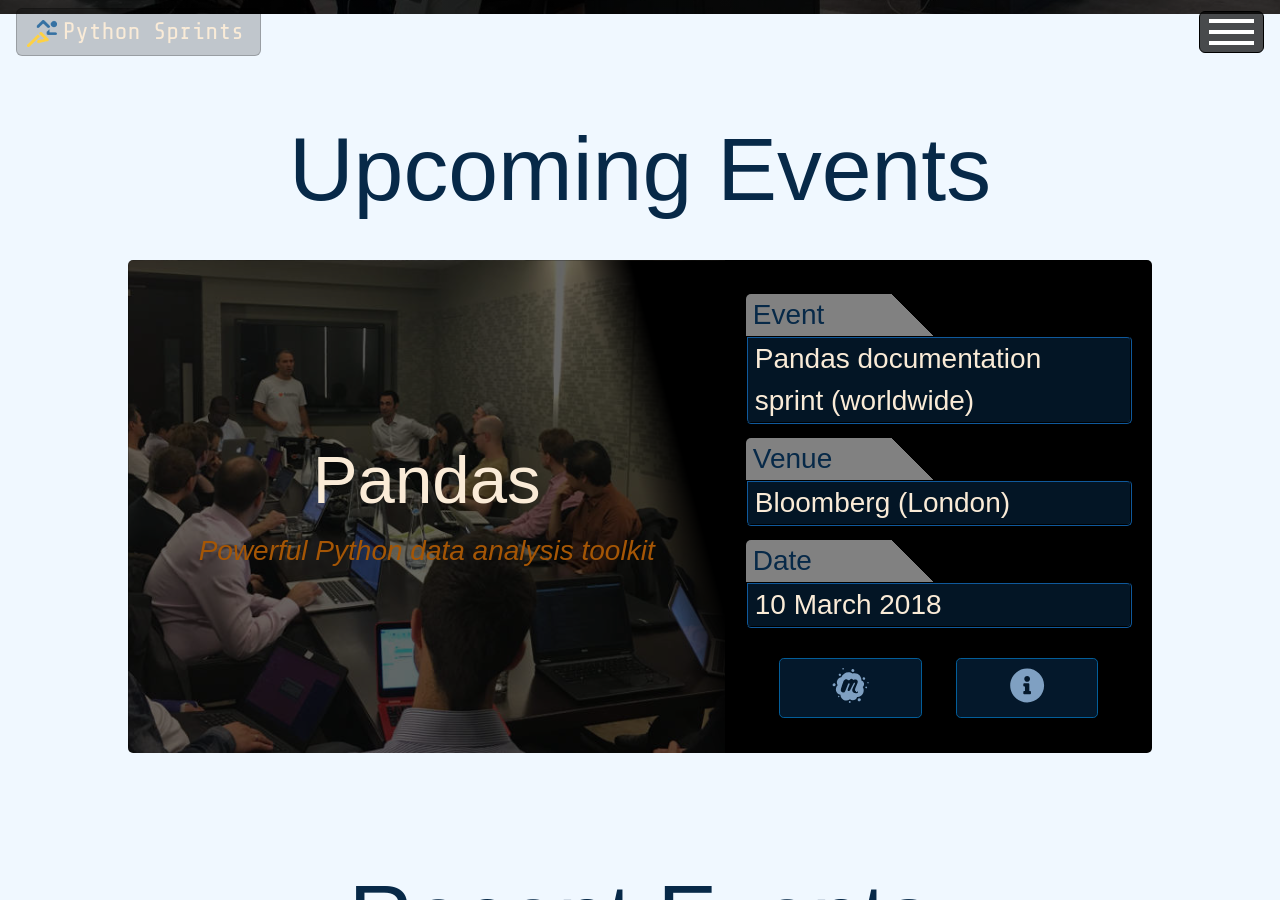
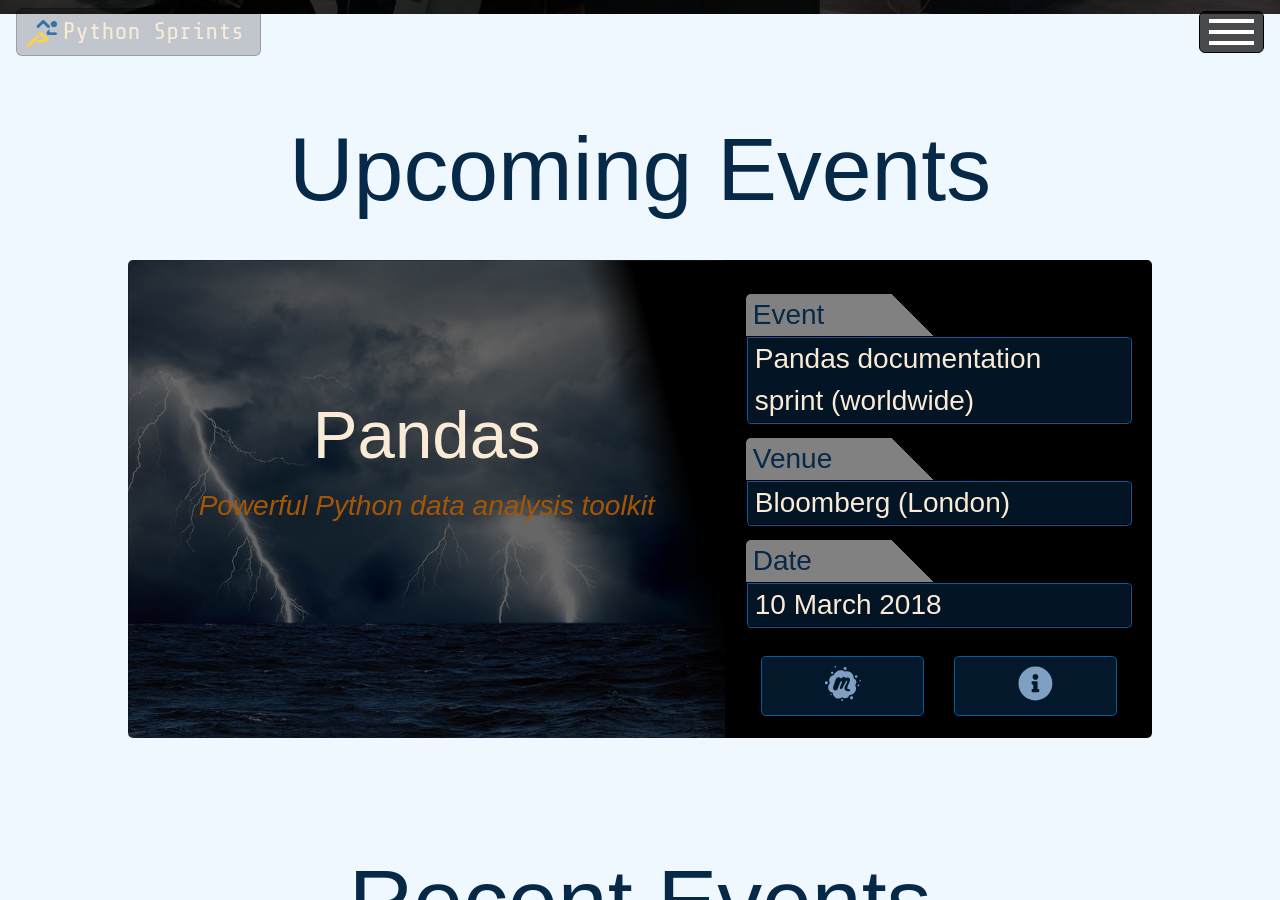
Before and after one commit to python-sprints/python-sprints.github.io, a Jekyll site: the page built from _pages/03_events.html, in a window 1280 px wide and 900 px high, scrolled down 479 px. Built offline with Jekyll 4.4.1, drawn with Linux system fonts in a browser that asks for light colours; nearby versions of some CDN libraries; some web fonts are replaced.

Commit message:
Fixed setting background image for events in event_layout.html - they were being set on the same class overriding the multiple instances due to for loop. Now the background image is set on a div with an id made up of unique post id (generated automatically by jekyll). Reworked how buttons are displayed in event view to two columns on large screen and one column on mobiles. Introduced similar setup in post layout, in case no dedicated website for an event is present - only one button will be shown. Styled post layout and events page.

```diff
--- a/_includes/event_layout.html
+++ b/_includes/event_layout.html
@@ -1,15 +1,22 @@
+{% comment %}
+Please note that css will not accept an id starting with a number which is
+what post.id starts with (date) or containing "."
+I also remove "/" to make the id more readable.
+{% endcomment %}
+
+{% assign post_id = include.post.id | remove: "/" | remove: "." | prepend: "_" %}
+{% assign post_id_selector = post_id | prepend: "#" %}
 {% if include.post.image %}
     {% assign image = include.post.image %}
 {% else %}
-    {% assign image = "{{ site.baseurl }}/static/images/events/default_image_800x800px.jpeg" %}
+    {% assign image = "static/images/events/default_image_800x800px.jpeg" %}
 {% endif %}
 <style>
-    .events-page__img-container {
+    {{ post_id_selector }} {
         background-image: linear-gradient(rgba(0, 0, 0, 0.6), rgba(0, 0, 0, 0.6)), url("{{ site.baseurl }}/{{ image }}");
       }
-
     @media (min-width: 769px) {
-        .events-page__img-container {
+        {{ post_id_selector }} {
             background-image: linear-gradient(75deg, rgba(0, 0, 0, 0.6), rgba(0, 0, 0, 0.6) 80%, rgba(0, 0, 0, 0.6) 80%, black 87%, black 100%), url("{{ site.baseurl }}/{{ image }}");
         }
     }
@@ -17,7 +24,7 @@
 <div class="row">
     <div class="no-gutters__col col-md-12 container-fluid">
         <div class="events-page__event-container row">
-            <div class="events-page__img-container col-md-7 col-sm-12">
+            <div id="{{ post_id }}" class="events-page__img-container col-md-7 col-sm-12">
                 <h1 class="post__title">{{ include.post.project }}</h1>
                 <h2 class="post__subtitle"><em>{{ include.post.project_description }}</em></h2>
             </div>
@@ -55,10 +62,14 @@
                     </div>
                 </div>
                 <div class="row">
-                    <div class="post__button-col col-12">
+                    <div class="events-page__button-col col-12 no-padding-x">
+                        <div class="row">
+                            <div class="col-lg-6 text-center">
                                 <a class="post__button btn btn-primary btn-lg text-center" href="{{ include.post.meetup_link }}">
                                     <i class="post__icon fab fa-meetup"></i>
                                  </a>
+                            </div>
+                            <div class="col-lg-6 text-center">
                                 <a class="post__button btn btn-primary btn-lg text-center" href="{{ include.post.url }}">
                                     <i class="post__icon fas fa-info-circle"></i>
                                 </a>
@@ -68,3 +79,5 @@
                 </div>
             </div>
         </div>
+    </div>
+</div>
--- a/_sass/events.scss
+++ b/_sass/events.scss
@@ -55,3 +55,7 @@
     border-radius: 0 5px 5px 0;
   }
 }
+
+.events-page__button-col {
+  @extend .post__button-col;
+}
--- a/_sass/post.scss
+++ b/_sass/post.scss
@@ -11,7 +11,7 @@
 .post__title {
   @extend .title-light;
   word-break: break-all;
-  padding-top: 20vh;
+  padding-top: 15vh;
   text-align: center;
   font-size: 3em;
   }
@@ -38,18 +38,25 @@
   }
 
 .post__button-col {
-  margin-top: 4%;
-  margin-bottom: 2%;
+  margin-bottom: 1em;
   text-align: center;
 }
 
 .post__button {
   @extend .button-standard;
-  min-width: 40%;
-  font-size: 1.25em;
-  //margin-top: 0.5em;
-  //margin-bottom: 1em;
-  margin: 0.5em 0.5em 1em 0.5em;
+  min-width: 75%;
+  font-size: 1.5em;
+  margin: 1em auto 0 auto;
+  &:hover > .post__icon {
+    color: $button-text-hover;
+  }
+}
+
+.post__button-solo {
+  @extend .button-standard;
+  min-width: 50%;
+  font-size: 1.5em;
+  margin: 1em auto 0 auto;
   &:hover > .post__icon {
     color: $button-text-hover;
   }
@@ -58,10 +65,20 @@
 .post__icon {
   text-align: center;
   color: $button-text;
-  font-size: 1.25em;
+  font-size: 1.5em;
   transition: all 0.5s ease-in;
   min-width: 100%;
   min-height: 100%;
+}
+
+@media (min-width: 768px) {
+  .post__button {
+    font-size: 1.25em;
+    min-width: 100%;
+  }
+  .post__icon {
+    font-size: 1.25em;
+  }
 }
 
 .post__content {
```
Also changed, not shown: _layouts/post.html (+39 -3 lines). Lines whose indentation alone changed are shown as unchanged.
